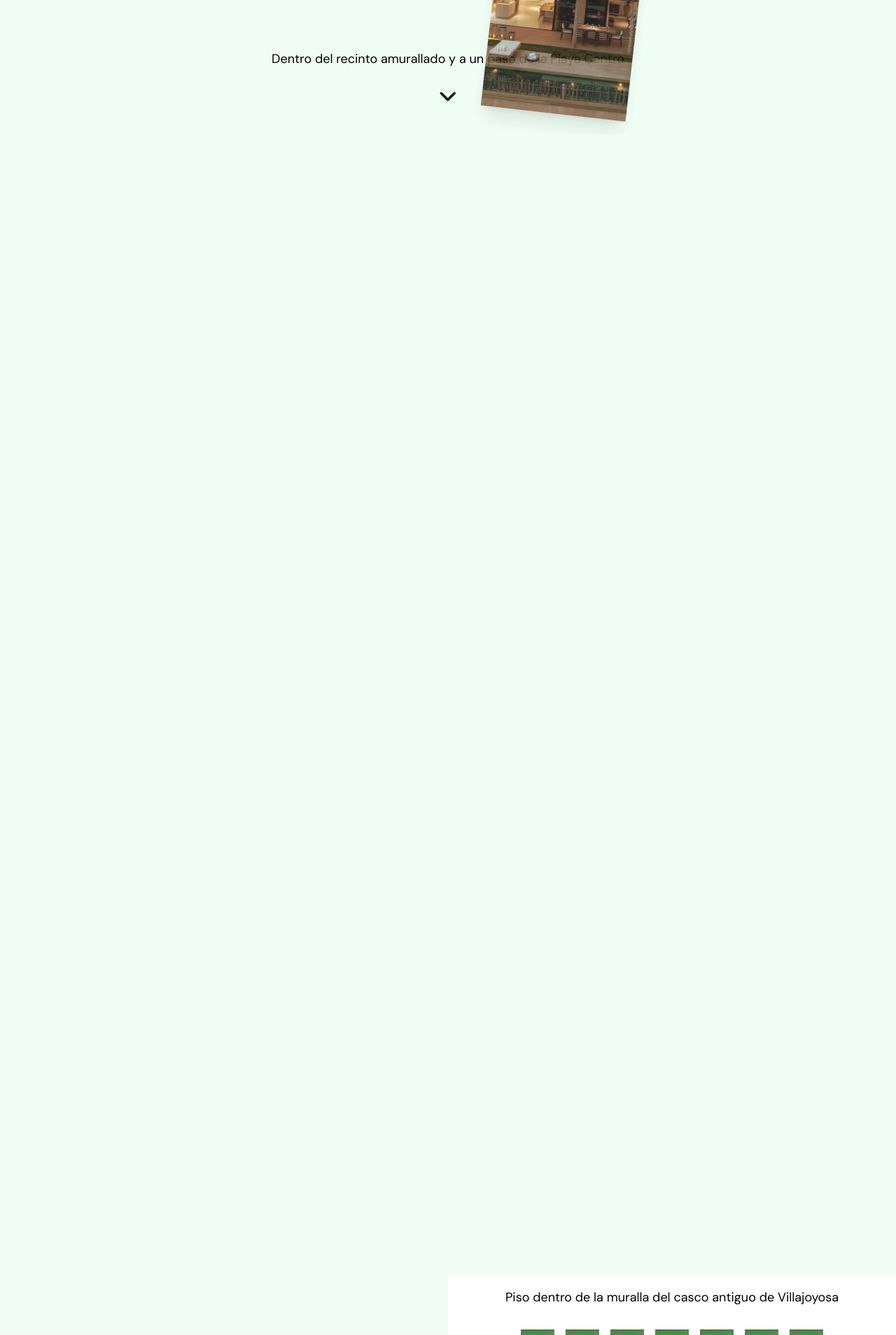
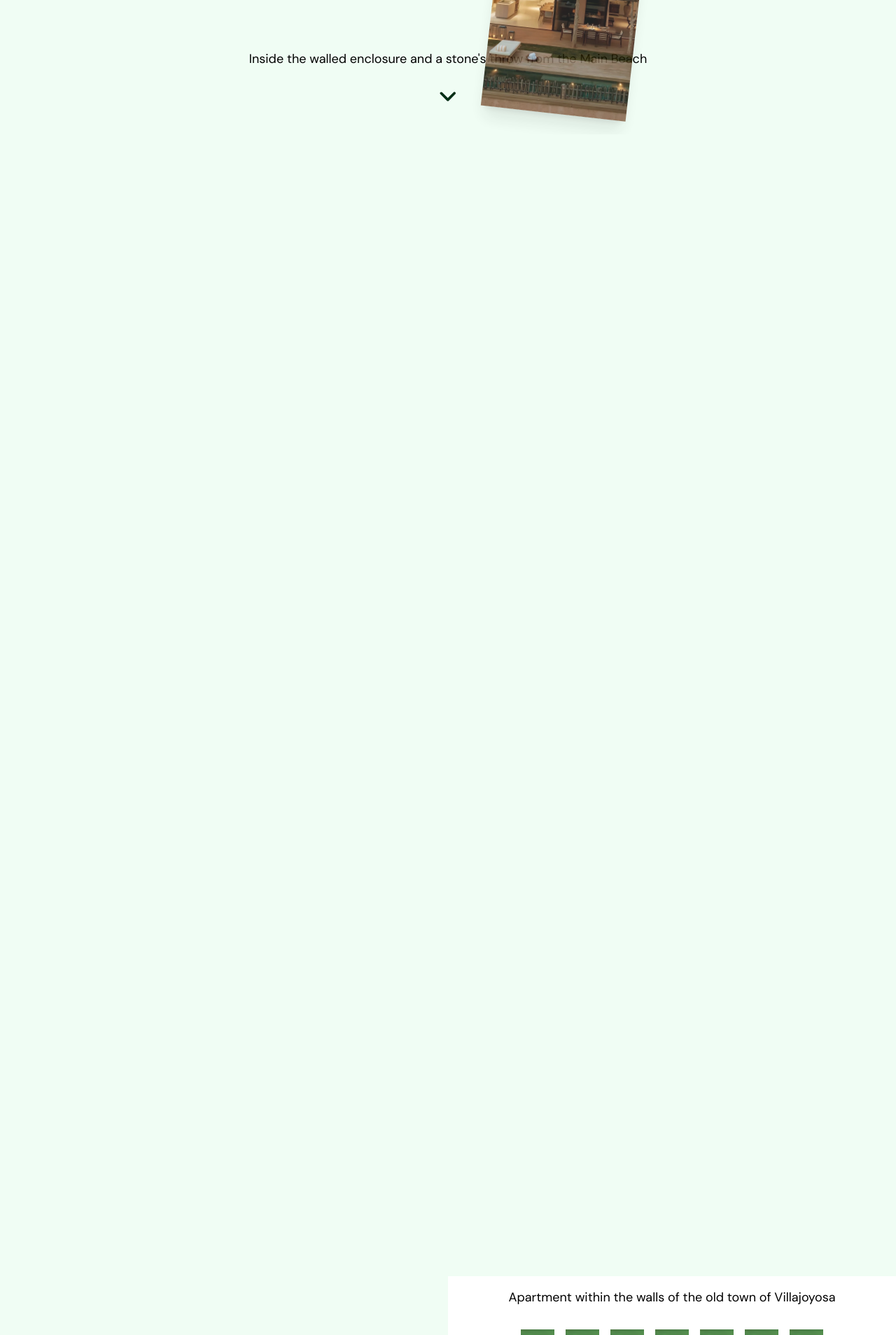
Before and after one commit to JaumeEsquerdo/costera-n1, a Next.js app in the folder costera-n1/: page /en in a window 1280 px wide. Shown: the part 608-2516 px from the top of the page at 70% size. Built offline with nearby package versions, Linux system fonts and the light colour scheme.

Commit message:
colocar textos del diccionario es/en con el hook usei18n.js en hero y PresentationHouse

```diff
--- a/costera-n1/app/[locale]/page.jsx
+++ b/costera-n1/app/[locale]/page.jsx
@@ -16,25 +16,16 @@ import { BookingCTA } from "../components/BookingCTA";
 import { Footer } from "../components/Footer";
 import { FontAwesomeIcon } from "@fortawesome/react-fontawesome";
 import { faAngleDown } from "@fortawesome/free-solid-svg-icons";
-import { useParams } from "next/navigation";
 
-import es from "../../locales/es.json";
-import en from "../../locales/en.json";
+import { useI18n } from "../hooks/usei18n";
 
 export default function Home() {
+  const { t, locale } = useI18n();
   const windowSize = useWindowSize();
   const { scrollY } = useScroll();
   const [showText, setShowText] = useState(true);
 
-  /** * GESTIÓN DE TRADUCCIONES con next-i18n-router
-   * 1. Obtenemos el idioma actual desde la URL ([locale]).
-   * 2. Seleccionamos el diccionario JSON correspondiente.
-   * 3. La constante 't' contendrá los textos finales.
-   */
-  const params = useParams();
-  const locale = params.locale || "es";
-  const t = locale === "en" ? en : es;
-
+  const textsHero = t.Index.hero;
   // Escucha los cambios del scroll vertical
   useEffect(() => {
     const unsubscribe = scrollY.on("change", (v) => {
@@ -87,7 +78,7 @@ export default function Home() {
                     {t.Index.title}
                   </h1>
                   <h2 className="text-base lg:text-xl mt-4 [@media(max-height:720px)]:hidden">
-                    {t.Index.hero.subtitle}
+                    {textsHero.subtitle}
                   </h2>
                 </motion.div>
               )}
@@ -106,7 +97,7 @@ export default function Home() {
                   fill
                   sizes="100vw"
                   priority
-                  alt="Imagen de la fachada de la casa"
+                  alt={textsHero.image_alt}
                   className="object-cover object-center"
                 />
               </motion.div>
@@ -122,7 +113,7 @@ export default function Home() {
                   exit={showText ? "closed" : "open"}
                 >
                   <h2 className="text-sm lg:text-lg text-center">
-                    Dentro del recinto amurallado y a un paso de la Playa Centro
+                    {textsHero.location_info}
                   </h2>
                   <FontAwesomeIcon
                     icon={faAngleDown}
--- a/costera-n1/app/components/PresentationHouse.jsx
+++ b/costera-n1/app/components/PresentationHouse.jsx
@@ -4,8 +4,13 @@ import { useState, useRef } from "react";
 import { useScroll } from "framer-motion";
 import { ParallaxImage } from "./ParallaxImage";
 // import Link from "next/link";
+import { useI18n } from "../hooks/usei18n";
 
 export const PresentationHouse = () => {
+  const { t } = useI18n();
+
+  const texts = t.Index.PresentationHouse;
+
   const ref = useRef(null);
   const [imageRendered, setImageRendered] = useState("/hotel-fachada.webp");
 
@@ -22,7 +27,7 @@ export const PresentationHouse = () => {
     {
       id: 1,
       src: "/hotel-fachada.webp",
-      alt: "Fachada",
+      alt: texts.imageAlts.fachada,
 
       top: "29%",
       left: "20%",
@@ -30,7 +35,7 @@ export const PresentationHouse = () => {
     {
       id: 2,
       src: "/hotel-fachada.webp",
-      alt: "Vista",
+      alt: texts.imageAlts.vista,
 
       top: "10%",
       left: "55%",
@@ -38,7 +43,7 @@ export const PresentationHouse = () => {
     {
       id: 3,
       src: "/hotel-fachada.webp",
-      alt: "Detalle",
+      alt: texts.imageAlts.detalle,
 
       top: "40%",
       left: "10%",
@@ -46,7 +51,7 @@ export const PresentationHouse = () => {
     {
       id: 4,
       src: "/hotel-fachada.webp",
-      alt: "Casco",
+      alt: texts.imageAlts.casco,
 
       top: "30%",
       left: "70%",
@@ -54,7 +59,7 @@ export const PresentationHouse = () => {
     {
       id: 5,
       src: "/hotel-fachada.webp",
-      alt: "Vista",
+      alt: texts.imageAlts.vista,
 
       top: "10%",
       left: "55%",
@@ -62,7 +67,7 @@ export const PresentationHouse = () => {
     {
       id: 6,
       src: "/hotel-fachada.webp",
-      alt: "Detalle",
+      alt: texts.imageAlts.detalle,
 
       top: "40%",
       left: "10%",
@@ -70,7 +75,7 @@ export const PresentationHouse = () => {
     {
       id: 7,
       src: "/hotel-fachada.webp",
-      alt: "Casco",
+      alt: texts.imageAlts.casco,
 
       top: "30%",
       left: "70%",
@@ -101,15 +106,13 @@ export const PresentationHouse = () => {
       <div className="sticky top-0 h-screen  flex flex-col lg:flex-row">
         <section className="flex flex-col flex-1 max-w-[90%] justify-end pb-4 mx-auto">
           <h2 className="font-title text-5xl lg:text-7xl text-center text-green-950">
-            COSTERETA n1
+            {texts.title}
           </h2>
         </section>
         <section className="h-2/3 bg-white lg:h-screen lg:w-1/2">
           <div className="max-w-[90%] mx-auto h-full pt-4 pb-4 flex flex-col items-center justify-between">
             <div className="flex flex-col items-center gap-4 lg:gap-8">
-              <h3 className="text-lg text-center">
-                Piso dentro de la muralla del casco antiguo de Villajoyosa
-              </h3>
+              <h3 className="text-lg text-center">{texts.subtitle}</h3>
               <div className="flex flex-wrap gap-4">
                 {images.map((img) => (
                   <div
@@ -134,7 +137,7 @@ export const PresentationHouse = () => {
                 className="border-2 text-sm border-green-950 bg-green-50 rounded-4xl cursor-pointer w-fit py-1 px-3 lg:py-2 lg:px-6 shadow-[4px_4px_0px_0px_rgba(5,46,7,1)] active:shadow-none active:translate-x-0.5 active:translate-y-0.5 hover:bg-green-100 transition-all"
               >
                 {" "}
-                Ver más detalles
+                {texts.viewmore}
               </Link> */}
             </div>
             <div className="relative overflow-hidden max-w-[80vw] lg:max-w-[40vw] w-260 aspect-video">
@@ -142,7 +145,7 @@ export const PresentationHouse = () => {
                 src={imageRendered}
                 fill
                 priority
-                alt="Imagen de presentación del piso ampliado"
+                alt={texts.mainImageAlt}
                 className="object-cover"
               />
             </div>
--- a/costera-n1/app/hooks/usei18n.js
+++ b/costera-n1/app/hooks/usei18n.js
@@ -1,4 +1,10 @@
 "use client";
+
+/** * GESTIÓN DE TRADUCCIONES con next-i18n-router
+ * 1. Obtenemos el idioma actual desde la URL ([locale]).
+ * 2. Seleccionamos el diccionario JSON correspondiente.
+ * 3. La constante 't' contendrá los textos finales.
+ */
 
 /* imports de diccionario */
 import { useParams } from "next/navigation";
--- a/costera-n1/locales/en.json
+++ b/costera-n1/locales/en.json
@@ -5,6 +5,18 @@
       "subtitle": "Vacation apartment in the Old Town of Villajoyosa",
       "location_info": "Inside the walled enclosure and a stone's throw from the Main Beach",
       "image_alt": "Image of the house facade"
+    },
+    "PresentationHouse": {
+      "title": "COSTERETA n1",
+      "subtitle": "Apartment within the walls of the old town of Villajoyosa",
+      "viewMore": "View more details",
+      "mainImageAlt": "Main presentation image of the apartment",
+      "imageAlts": {
+        "fachada": "Facade",
+        "vista": "View",
+        "detalle": "Detail",
+        "casco": "Old Town"
+      }
     }
   }
 }
--- a/costera-n1/locales/es.json
+++ b/costera-n1/locales/es.json
@@ -5,6 +5,18 @@
       "subtitle": "Apartamento vacacional en el Casco Antiguo de Villajoyosa",
       "location_info": "Dentro del recinto amurallado y a un paso de la Playa Centro",
       "image_alt": "Imagen de la fachada de la casa"
+    },
+    "PresentationHouse": {
+      "title": "COSTERETA n1",
+      "subtitle": "Piso dentro de la muralla del casco antiguo de Villajoyosa",
+      "viewMore": "Ver más detalles",
+      "mainImageAlt": "Imagen de presentación del piso ampliado",
+      "imageAlts": {
+        "fachada": "Fachada",
+        "vista": "Vista",
+        "detalle": "Detalle",
+        "casco": "Casco"
+      }
     }
   }
 }
```
